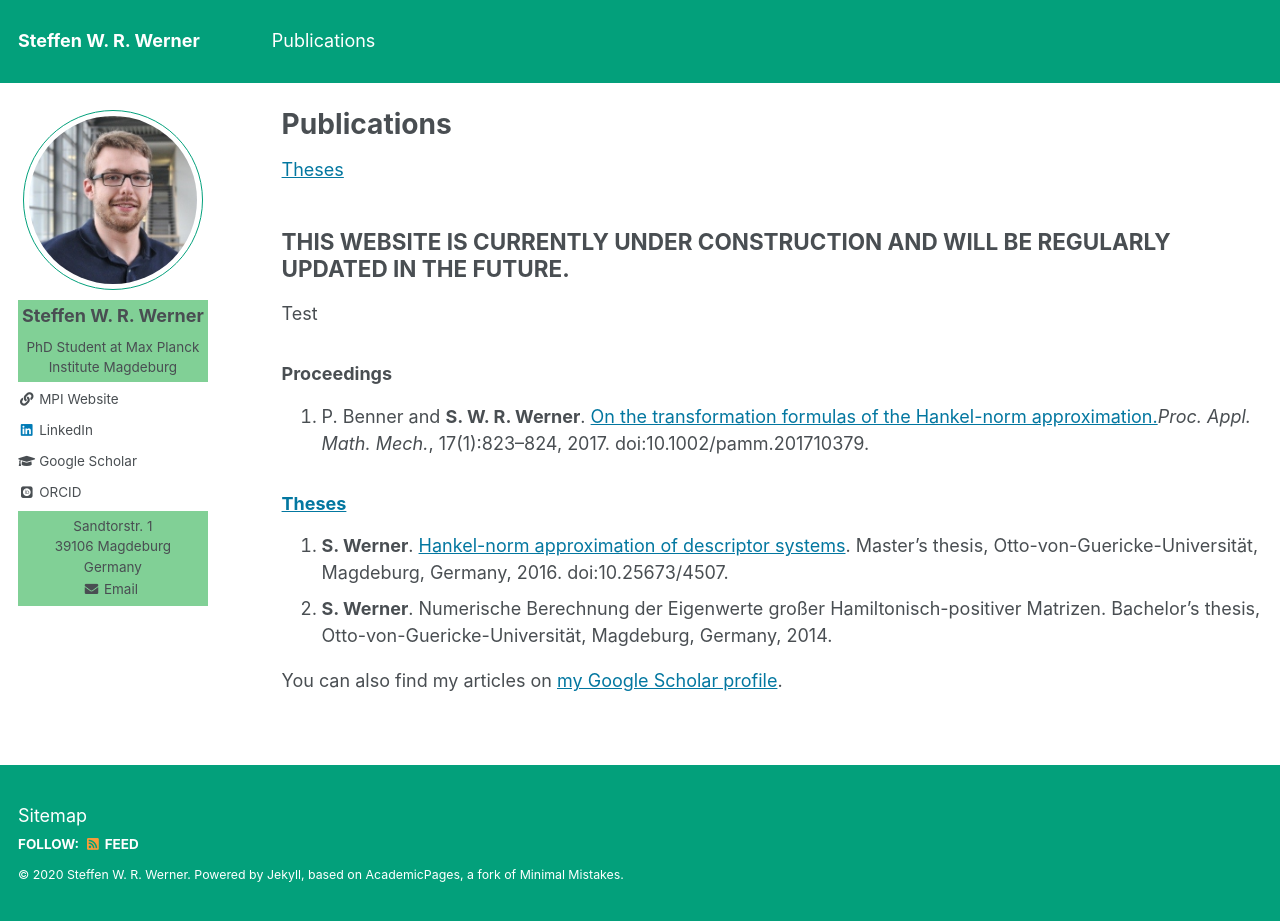
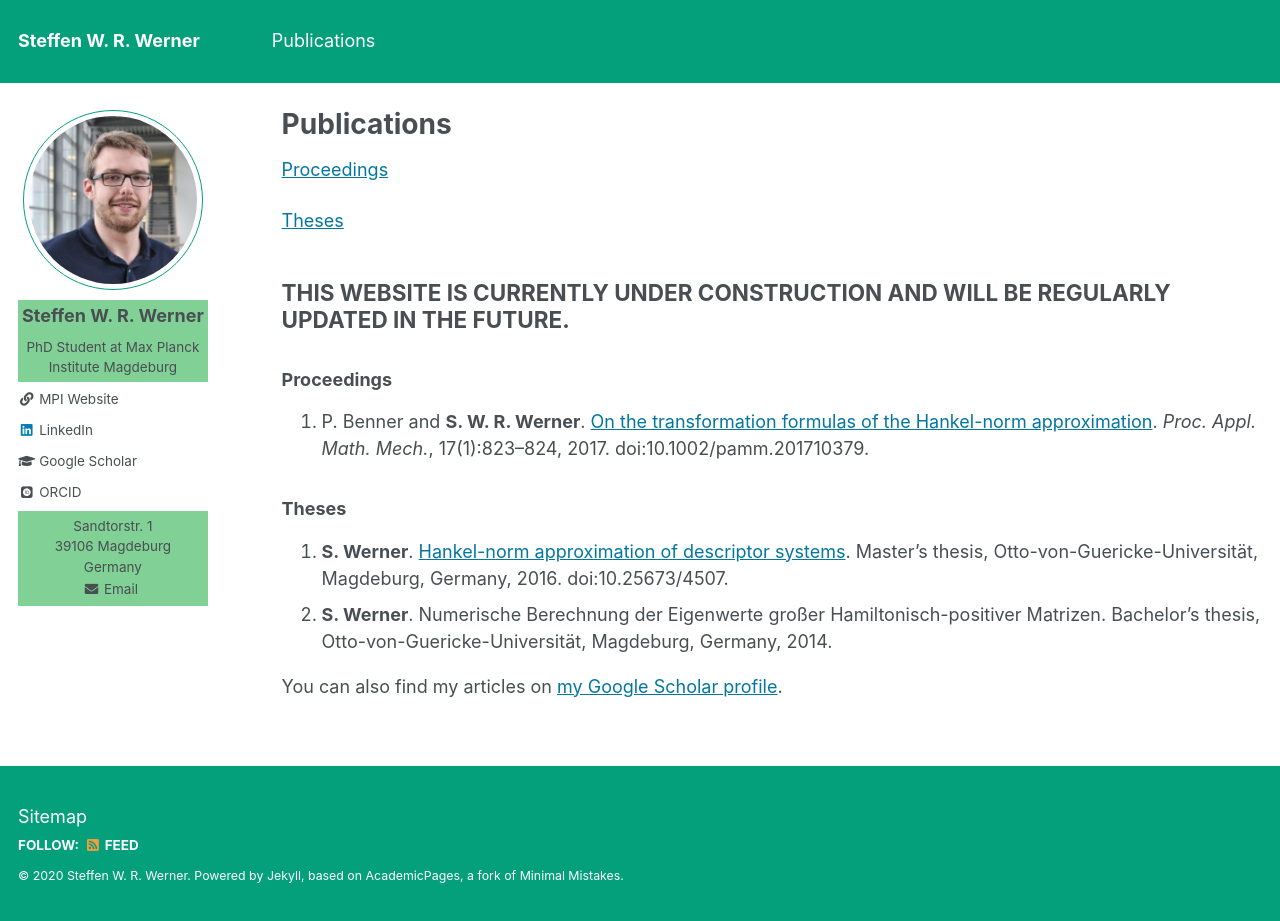
Before and after one commit to ninsteve/ninsteve.github.io, a Jekyll site: the page built from _pages/publications.md, in a window 1280 px wide and 921 px high. Built offline with Jekyll 4.4.1, drawn with Linux system fonts in a browser that asks for light colours; some web fonts are replaced.

Commit message:
Corrections.

```diff
--- a/_pages/publications.md
+++ b/_pages/publications.md
@@ -5,19 +5,19 @@ permalink: /publications/
 author_profile: true
 ---
 
+[Proceedings](#proceedings)
+
 [Theses](#theses)
 
 ## THIS WEBSITE IS CURRENTLY UNDER CONSTRUCTION AND WILL BE REGULARLY UPDATED IN THE FUTURE.
 
-Test
-
-### Proceedings ###
+### <a name="proceedings"></a>Proceedings ###
 1.  P. Benner and <strong>S. W. R. Werner</strong>. <a target="blank_"
     href="https://doi.org/10.1002/pamm.201710379">On the transformation formulas
-    of the Hankel-norm approximation.</a><i>Proc. Appl. Math. Mech.</i>,
+    of the Hankel-norm approximation</a>. <i>Proc. Appl. Math. Mech.</i>,
     17(1):823--824, 2017. doi:10.1002/pamm.201710379.
 
-### <a name="theses">Theses</a> ###
+### <a name="theses"></a>Theses ###
 2.  <strong>S. Werner</strong>. <a target="blank_"
     href="https://doi.org/10.25673/4507">Hankel-norm approximation of descriptor
     systems</a>. Master's thesis, Otto-von-Guericke-Universität, Magdeburg,
```
